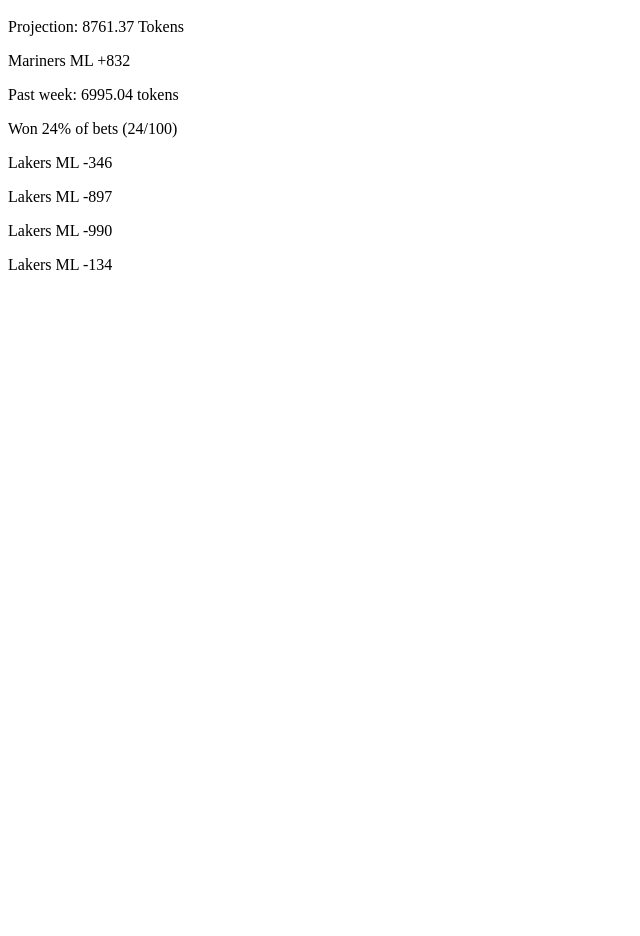
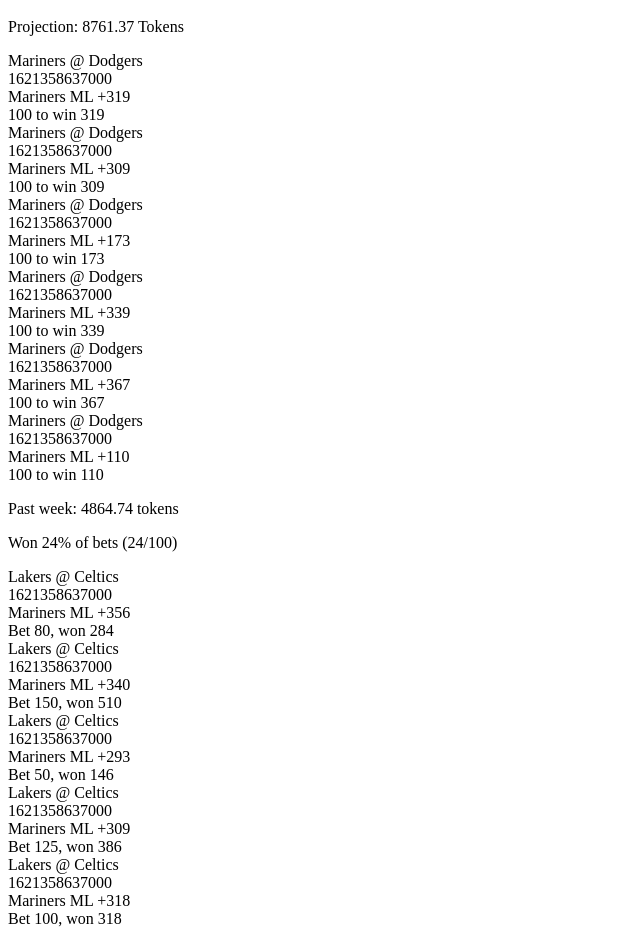
Before and after one commit to sgasser94/beat-the-bookie, a React (Create React App) app in the folder client/: page / in a window 1280 px wide. Shown: the part 1583-2519 px from the top of the page, without its empty margins (0-640 px from the left). Before the commit the page ends 1873 px from the top, so only its background shows below. Built offline with nearby package versions, Linux system fonts and the light colour scheme; no server answers; the HTML template or start-up script is replaced by a standard one.

Commit message:
Basic structure of app done

```diff
--- a/client/src/components/ActionFeed.jsx
+++ b/client/src/components/ActionFeed.jsx
@@ -1,5 +1,5 @@
 import React from 'react';
-import LiveBet from './Bet.jsx';
+import LiveBet from './LiveBet.jsx';
 
 class ActionFeed extends React.Component {
   constructor(props) {
@@ -20,6 +20,11 @@
         </div>
         <div id="action-feed">
           <LiveBet />
+          <LiveBet />
+          <LiveBet />
+          <LiveBet />
+          <LiveBet />
+          <LiveBet />
         </div>
       </div>
     )
--- a/client/src/components/Bet.jsx
+++ /dev/null
@@ -1,17 +0,0 @@
-import React from 'react';
-
-class LiveBet extends React.Component {
-  constructor(props) {
-    super(props);
-  }
-
-  render() {
-    return (
-    <div id="bet">
-      <p>Mariners ML +{Math.floor(Math.random() * 1000) + 100}</p>
-    </div>
-    )
-  }
-}
-
-export default LiveBet;
--- a/client/src/components/HistoryFeed.jsx
+++ b/client/src/components/HistoryFeed.jsx
@@ -4,6 +4,10 @@
 class HistoryFeed extends React.Component {
   constructor(props) {
     super(props);
+    this.state = {
+      oldBets: [],
+      oldWins: []
+    }
   }
 
   render() {
@@ -19,6 +23,7 @@
           <PastBet />
           <PastBet />
           <PastBet />
+          <PastBet />
         </div>
       </div>
     )
--- /dev/null
+++ b/client/src/components/LiveBet.jsx
@@ -0,0 +1,29 @@
+import React from 'react';
+
+class LiveBet extends React.Component {
+  constructor(props) {
+    super(props);
+  }
+
+  render() {
+    const ML = (Math.floor(Math.random() * 300) + 100).toFixed(0);
+    return (
+    <div id="bet">
+      <div id="game-summary">
+        Mariners @ Dodgers
+        <div>
+       {Date.now()}
+        </div>
+      </div>
+      <div id="bet-summary">
+      Mariners ML +{ML}
+      </div>
+      <div id="bet-tokens">
+        100 to win {Math.floor(100 * (ML / 100))}
+      </div>
+    </div>
+    )
+  }
+}
+
+export default LiveBet;
--- a/client/src/components/PastBet.jsx
+++ b/client/src/components/PastBet.jsx
@@ -6,10 +6,25 @@
   }
 
   render() {
+    const ML = (Math.floor(Math.random() * 300) + 100);
+    const wagers = [50, 80, 100, 125, 150, 200];
+    const wager = wagers[Math.floor(Math.random() * 5)];
+
     return (
     <div id="bet">
-      <p>Lakers ML -{Math.floor(Math.random() * 1000) + 100}</p>
+    <div id="game-summary">
+      Lakers @ Celtics
+      <div>
+     {Date.now()}
+      </div>
     </div>
+    <div id="bet-summary">
+    Mariners ML +{ML}
+    </div>
+    <div id="bet-tokens">
+      Bet {wager}, won {Math.floor((wager / 100) * (100 * (ML / 100)))}
+    </div>
+  </div>
     )
   }
 }
```
Also changed, not shown: 4 other files (tests, documents, lock files or other folders).
